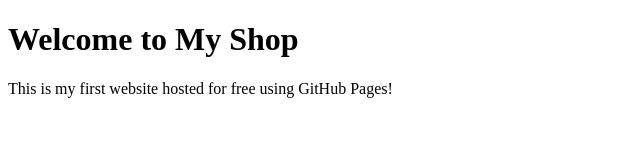
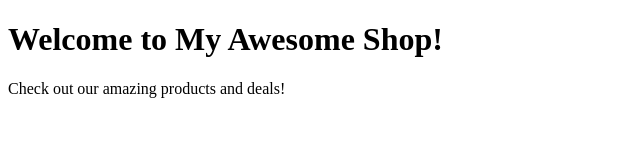
Before and after one commit to gamingaryan0332-gif/buyflix, a plain HTML site: page index.html in a window 1280 px wide. Shown: the whole page, without its empty margins (0-640 px from the left). Drawn offline with Linux system fonts and the light colour scheme.

Commit message:
update homepage text

```diff
--- a/index.html
+++ b/index.html
@@ -1,10 +1,11 @@
+
 <!DOCTYPE html>
 <html>
 <head>
     <title>My Shop</title>
 </head>
 <body>
-    <h1>Welcome to My Shop</h1>
-    <p>This is my first website hosted for free using GitHub Pages!</p>
+    <h1>Welcome to My Awesome Shop!</h1>
+    <p>Check out our amazing products and deals!</p>
 </body>
 </html>
```
